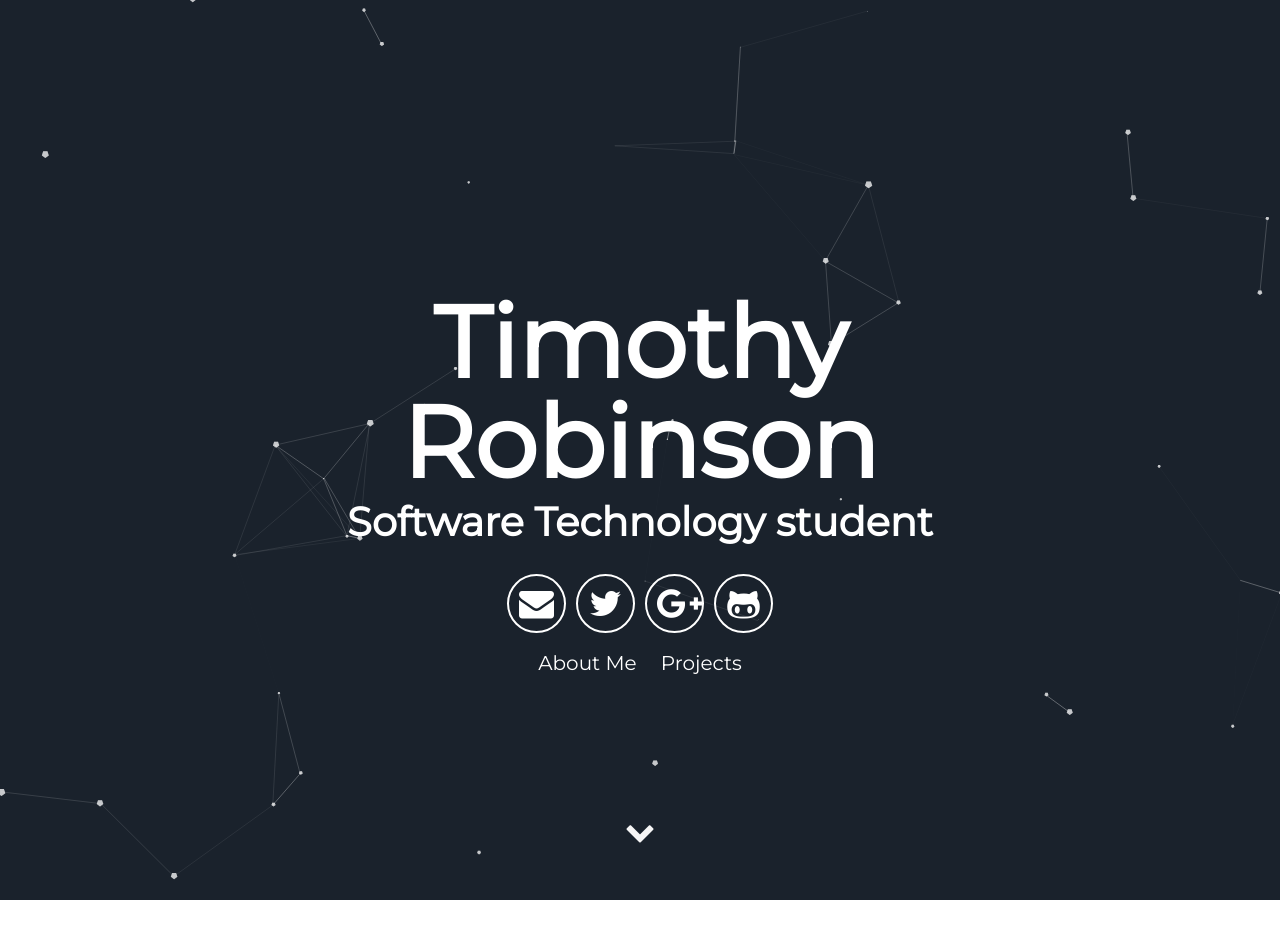
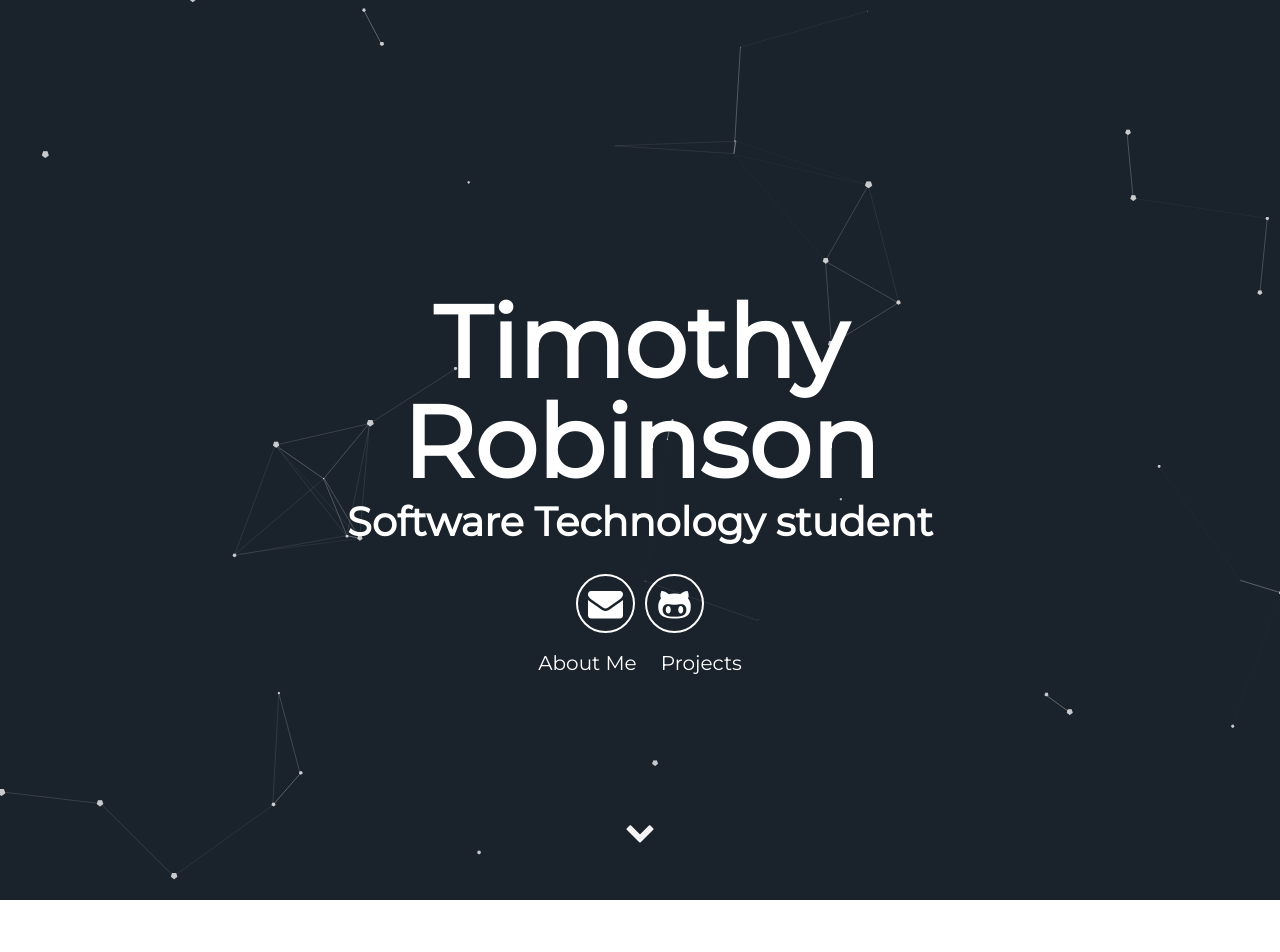
Before and after one commit to timrob0/timrob0.github.io, a Jekyll site: the page built from index.html, in a window 1280 px wide. Shown: the top 952 px of the page. Built offline with Jekyll 4.4.1, drawn with Linux system fonts in a browser that asks for light colours.

Commit message:
Added links to icons in header

```diff
--- a/_includes/header.html
+++ b/_includes/header.html
@@ -5,10 +5,10 @@
         <span class="site-description">{{site.user_title}}</span>
       </h1>
       <div class="header-icons">
-        <a aria-label="Send email" href="#"><i class="icon fa fa-envelope"></i></a>
-        <a aria-label="My Twitter" target="_blank" href="#"><i class="icon fa fa-twitter" aria-hidden="true"></i></a>
-        <a aria-label="My Google Plus" target="_blank" href="#"><i class="icon fa fa-google-plus" aria-hidden="true"></i></a>
-        <a aria-label="My Github" target="_blank" href="#"><i class="icon fa fa-github-alt" aria-hidden="true"></i></a>
+        <a aria-label="Send email" href="Timothy.Robinson123@gmail.com"><i class="icon fa fa-envelope"></i></a>
+       <!-- <a aria-label="My Twitter" target="_blank" href="#"><i class="icon fa fa-twitter" aria-hidden="true"></i></a>
+        <a aria-label="My Google Plus" target="_blank" href="#"><i class="icon fa fa-google-plus" aria-hidden="true"></i></a>-->
+        <a aria-label="My Github" target="_blank" href="https://github.com/timrob0"><i class="icon fa fa-github-alt" aria-hidden="true"></i></a>
       </div>
       <div class="header-links">
         <a class="link" href="#about" data-scroll>About Me</a>
```
